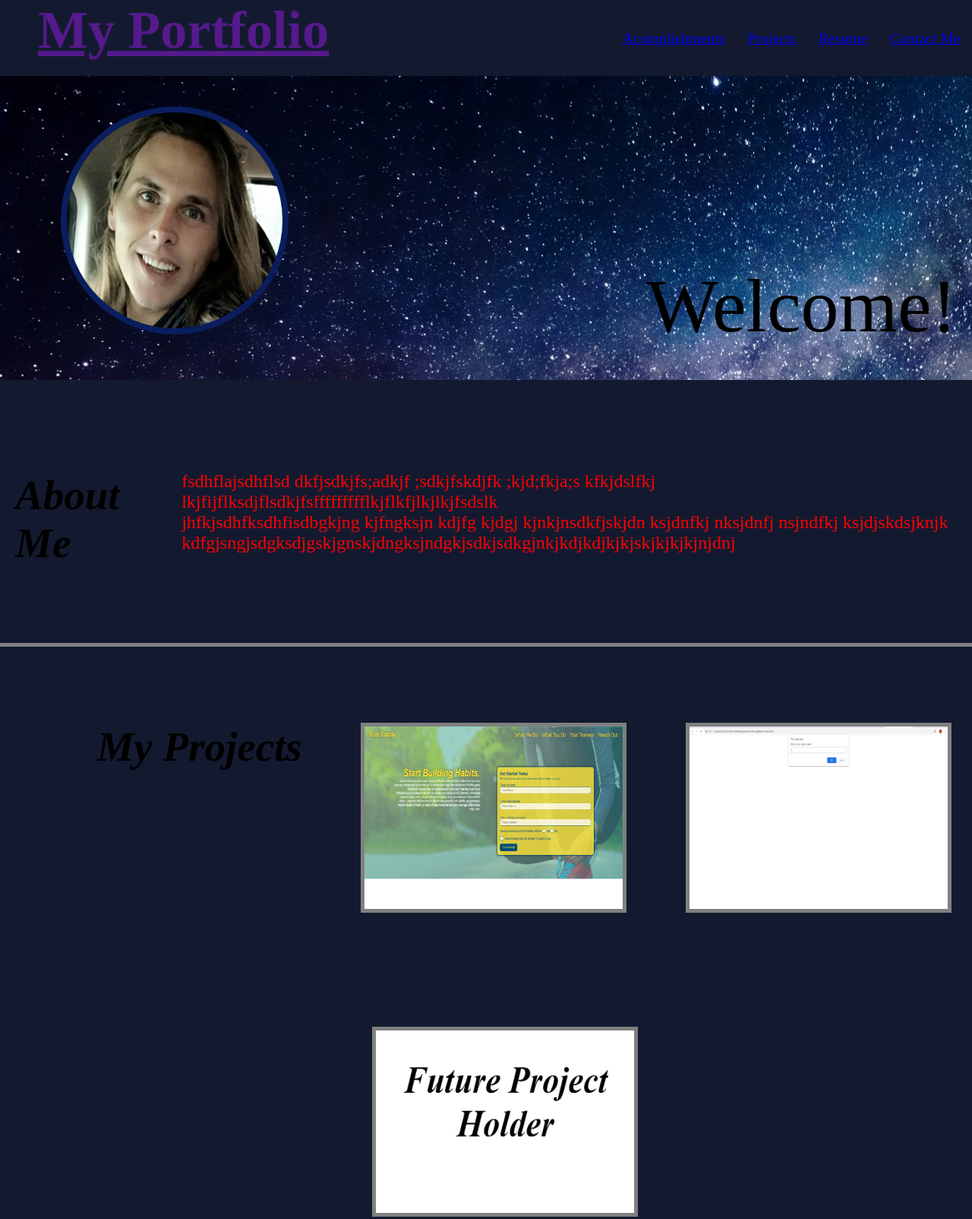
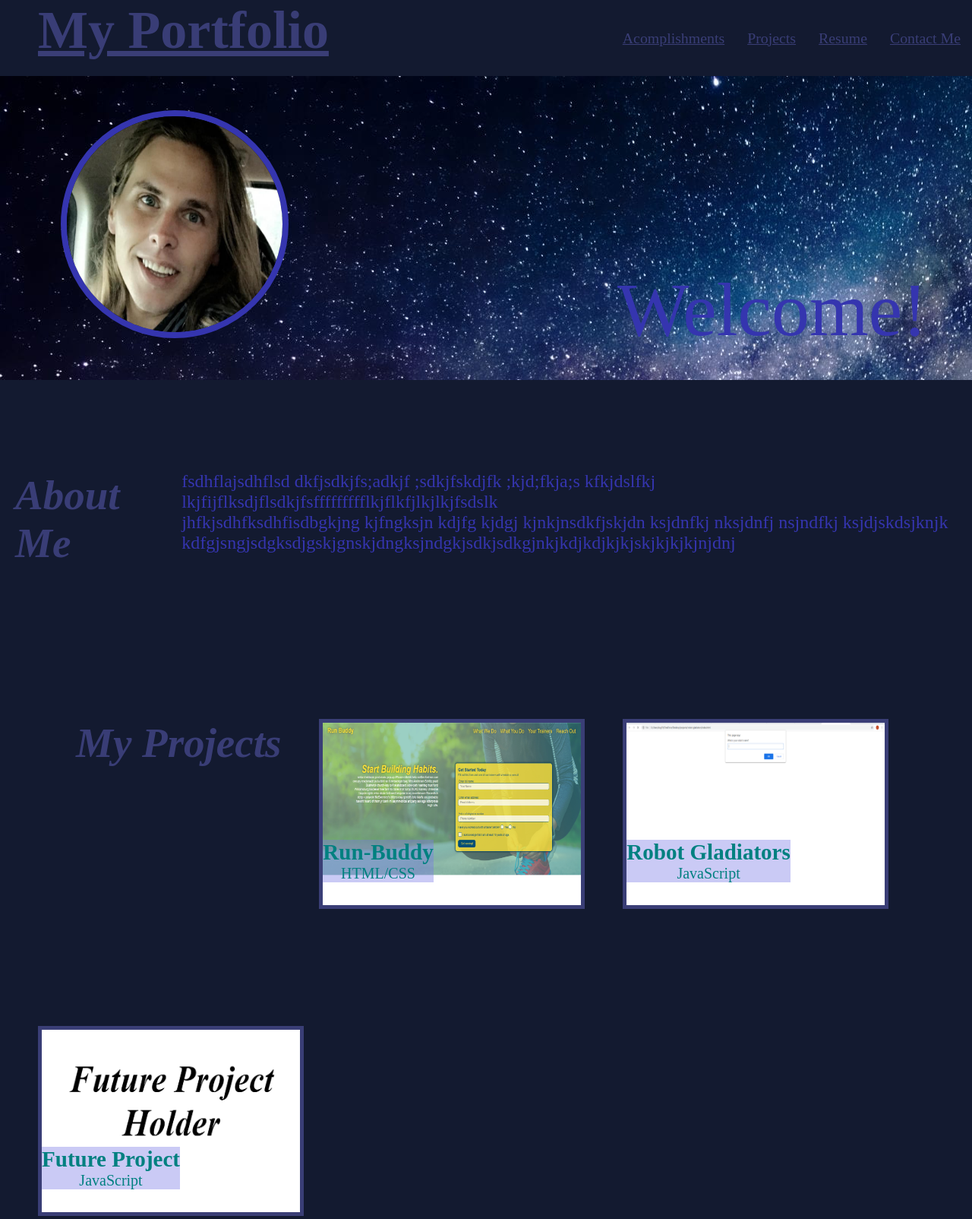
Before and after one commit to dylgrn/Dylan-Green-Portfolio, a plain HTML site: page index.html in a window 1280 px wide. Shown: the top 1604 px of the page at 76% size. Drawn offline with Linux system fonts and the light colour scheme.

Commit message:
project images styled and placed text styled

```diff
--- a/assets/css/style.css
+++ b/assets/css/style.css
@@ -6,11 +6,12 @@
   }
 
 
-header h1 {
+header h1 a {
    font-weight: bold;
    margin: 0;
    font-size: 70px;
    margin-left: 50px;
+   color: rgba(119, 119, 228, 0.39);
 }
 
 header li {
@@ -21,6 +22,7 @@ header nav ul li a {
     padding: 10px 15px;
     font-weight: lighter;
     font-size: 1.55vw;
+    color: rgba(119, 119, 228, 0.39);
 }
 
 header {
@@ -28,9 +30,13 @@ header {
     display: flex;
     justify-content: space-between;
     flex-wrap: wrap;
-    top: 0;
     background-image: url();
     height: 100px;
+    position: absolute;
+    position: sticky;
+    position: -webkit-sticky;
+    top: 0;
+    z-index: 9999;
 }
 
 header nav {
@@ -57,29 +63,34 @@ body {
     background-color: rgb(19, 26, 48);
 }
 .hero {
-    position: relative;
+    display: grid;
+    grid-template-columns: [row1-start] 25% [row1-end] 100px [third-line] auto [last-line];
+    /*position: relative;*/
     background-image: url(../images/space-again.jpg);
     width: inherit;
     height: 400px;
 }
 
 .hero img {
+    display: grid;
+    grid-column-start: row1-start 1;
     border-radius: 50%;
     width: 300px;
     height: 300px;
-    position: absolute;
-    bottom: 60px;
+    /*position: absolute;*/
+    bottom: 300px;
     margin-left: 80px;
-    border: 8px solid rgb(10, 30, 94);
+    border: 8px solid rgb(53, 53, 175);
+    margin-top: 45px;
 
 }
 
 .hero p {
     font-size: 100px;
-    position: absolute;
-    bottom: 40px;
-    right: 0;
-    margin-right: 20px;
+    margin-top: 250px;
+    margin-left: 100px;
+    grid-column-end: third-line 6;
+    color: rgb(53, 53, 175);
 }
 
 .about-me div {
@@ -103,46 +114,77 @@ body {
     font-size: 55px;
     text-align: left;
     margin-top: 100px;
+    color: rgba(119, 119, 228, 0.39);
 }
 
 .about-me p {
     margin-top: 100px;
     font-size: 24px;
-    color: red;
+    color: rgb(53, 53, 175);
+}
+
+.display-flex {
+    display: flex;
+    flex-wrap: wrap;
+}
+.flex {
+    display: flex;
+    flex-wrap: wrap;
+    justify-content: flex-end;
+    justify-content: center;
+    margin-left: 38px;
 }
 
 .projects div {
-    display: flex;
+  /*  display: flex;
     flex-wrap: wrap;
     justify-content: space-evenly;
-    align-content: space-around;
-    border-top: 5px solid grey;
+    align-content: space-around;*/
 
 }
 
 .projects img {
     height: 250px;
     width: 350px;
-    border: 5px solid grey;
+    border: 5px solid rgba(119, 119, 228, 0.39);
     margin-left: 50px;
     margin-bottom: 50px;
     margin-top: 100px;
 }
+
+.box a:hover {
+    background-color: transparent;
+}
+
 .img-projects {
-    display: flex;
+   /* display: flex;
     flex-wrap: wrap;
     justify-content: space-evenly;
     align-content: space-around;
-    justify-content: flex-end;
-    border-bottom: 5px solid grey;
+    justify-content: flex-end;*/
+}
 
+.box {
+   position: relative;
+   text-align: center;
+   color: teal;
+}
 
+.text-r {
+    background-color: rgba(119, 119, 228, 0.39);
+    position: absolute;
+    font-size: 35px;
+    bottom: 89px;
+    left: 55px;
+}
+
+.text-r p {
+    font-size: 20px;
 }
 
 .img-projects img {
     height: 250px;
     width: 350px;
-    border: 5px solid grey;
     margin-left: 50px;
     margin-right: 65px;
     margin-bottom: 50px;
@@ -156,6 +198,7 @@ body {
     text-align: left;
     margin-top: 100px;
     margin-left: 100px;
+    color: rgba(119, 119, 228, 0.39);
 }
 
 .resume {
@@ -165,11 +208,12 @@ body {
     margin-top: 130px;
     margin-left: 200px;
     text-align: center;
+
 }
 
 .resume a {
     font-size: 78px;
-    color: lime;
+    color: rgba(119, 119, 228, 0.39);
 }
 
 .contact {
@@ -189,7 +233,6 @@ body {
     padding: 10px 15px;
     justify-content: space-between;
     flex-wrap: wrap;
-
 }
 
 .contact h5 {
@@ -197,4 +240,9 @@ body {
     margin: 0;
     font-size: 55px;
     margin-left: 50px;
+    color: rgba(119, 119, 228, 0.39);
 }
+
+.contact a {
+    color: rgba(119, 119, 228, 0.39);
+}
--- a/index.html
+++ b/index.html
@@ -48,19 +48,35 @@
 </section>
 
 <section id="my-projects" class="projects">
-    <div>
+    <div class="display-flex">
     <h3>My Projects</h3>
-    <img src="assets\images\Screenshot (2).png" alt="Run-Buddy">
-    <img src="assets/images/Screenshot (4).png" alt="Robot-Gladiators">
-    <img src="assets\images\Screenshot (6).png" alt="Future-Project-Placeholder">
+    <div class="box">
+    <a href="https://dylgrn.github.io/run-buddy/"><img src="assets\images\Screenshot (2).png" alt="Run-Buddy"></a>
+    <div class="text-r"> <h5>Run-Buddy</h5><p>HTML/CSS</p></div>
     </div>
-</section>
-<section class="img-projects">
-    <div>
-    <img src="assets\images\Screenshot (6).png" alt="Future-Project-Placeholder">
-    <img src="assets\images\Screenshot (6).png" alt="Future-Project-Placeholder">
-    <img src="assets\images\Screenshot (6).png" alt="Future-Project-Placeholder">
+    <div class="box">
+    <a href="https://dylgrn.github.io/robot-gladiators/"><img src="assets/images/Screenshot (4).png" alt="Robot-Gladiators"></a>
+    <div class="text-r"><h5>Robot Gladiators</h5><p>JavaScript</p></div>
+        </div>
+        <div class="box">
+    <a href=""><img src="assets\images\Screenshot (6).png" alt="Future-Project-Placeholder"></a>
+    <div class="text-r"><h5>Future Project</h5><p>JavaScript</p></div>
     </div>
+    </div>
+    <div class="flex">
+        <div class="box">
+    <a href=""><img src="assets\images\Screenshot (6).png" alt="Future-Project-Placeholder"></a>
+    <div class="text-r"><h5>Future Project</h5><p>HTML/CSS/JavaScript</p></div>
+        </div>
+        <div class="box">
+    <a href=""><img src="assets\images\Screenshot (6).png" alt="Future-Project-Placeholder"></a>
+    <div class="text-r"><h5>Future Project</h5><p>HTML/CSS/JavaScript</p></div>
+        </div>
+        <div class="box">
+    <a href=""><img src="assets\images\Screenshot (6).png" alt="Future-Project-Placeholder"></a>
+    <div class="text-r"><h5>Future project</h5><p>HTML/CSS/JavaScript</p></div>
+        </div>
+        </div>
 </section>
 
 <section id="my-resume" class="resume">
@@ -68,7 +84,7 @@
     <a href="">My Resume</a>
 </section>
 
-<section id="contact-form" class="contact">
+<section id="my-contact" class="contact">
     <h5>Contact Form</h5>
     <li>
         <a href="mailto: dylangreen91@yahoo.com">Email Me!</a>
```
